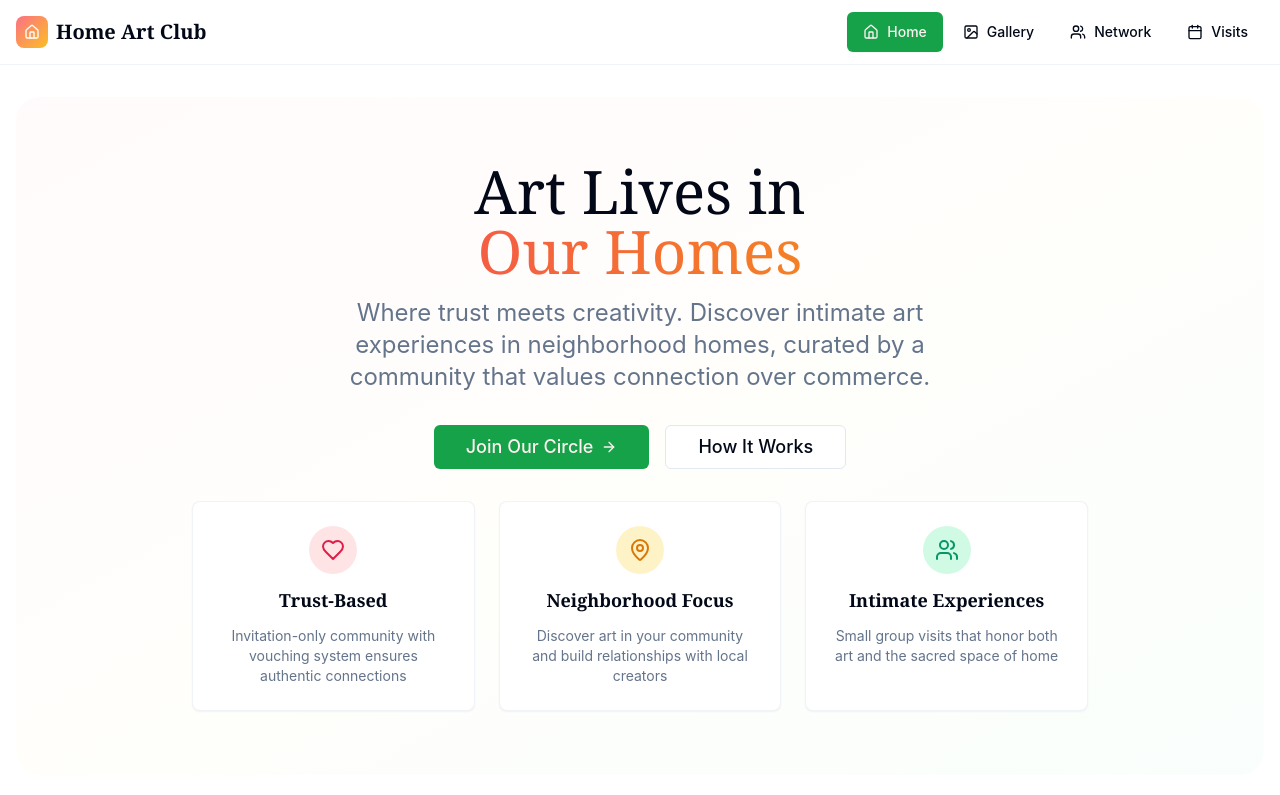
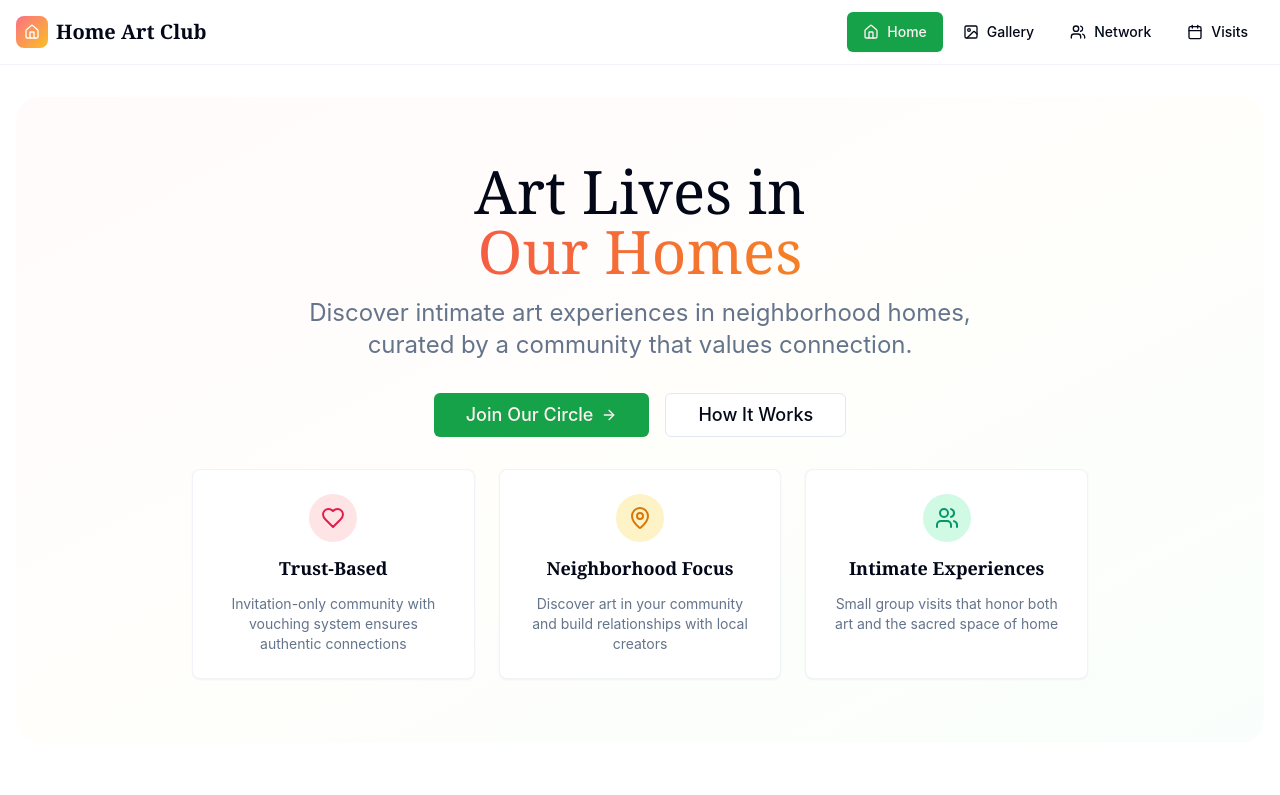
Before and after one commit to The-Relational-Technology-Project/home-art-club, a React (Vite) app: page / in a window 1280 px wide. Shown: the top 795 px of the page. Built offline with nearby package versions, Linux system fonts and the light colour scheme.

Commit message:
Visual edit in Lovable
Edited UI in Lovable

```diff
--- a/src/components/WelcomeHero.tsx
+++ b/src/components/WelcomeHero.tsx
@@ -1,11 +1,8 @@
-
 import { Button } from "@/components/ui/button";
 import { Card, CardContent } from "@/components/ui/card";
 import { Heart, Users, MapPin, ArrowRight } from "lucide-react";
-
 export const WelcomeHero = () => {
-  return (
-    <section className="relative overflow-hidden">
+  return <section className="relative overflow-hidden">
       {/* Background gradient */}
       <div className="absolute inset-0 bg-gradient-to-br from-rose-50/30 via-amber-50/20 to-emerald-50/30 rounded-3xl" />
 
@@ -18,10 +15,7 @@ export const WelcomeHero = () => {
             </span>
           </h1>
 
-          <p className="text-xl md:text-2xl text-muted-foreground max-w-2xl mx-auto leading-relaxed">
-            Where trust meets creativity. Discover intimate art experiences in neighborhood homes,
-            curated by a community that values connection over commerce.
-          </p>
+          <p className="text-xl md:text-2xl text-muted-foreground max-w-2xl mx-auto leading-relaxed">Discover intimate art experiences in neighborhood homes, curated by a community that values connection.</p>
         </div>
 
         <div className="flex flex-col sm:flex-row gap-4 justify-center max-w-md mx-auto">
@@ -73,6 +67,5 @@ export const WelcomeHero = () => {
           </Card>
         </div>
       </div>
-    </section>
-  );
+    </section>;
 };
```
